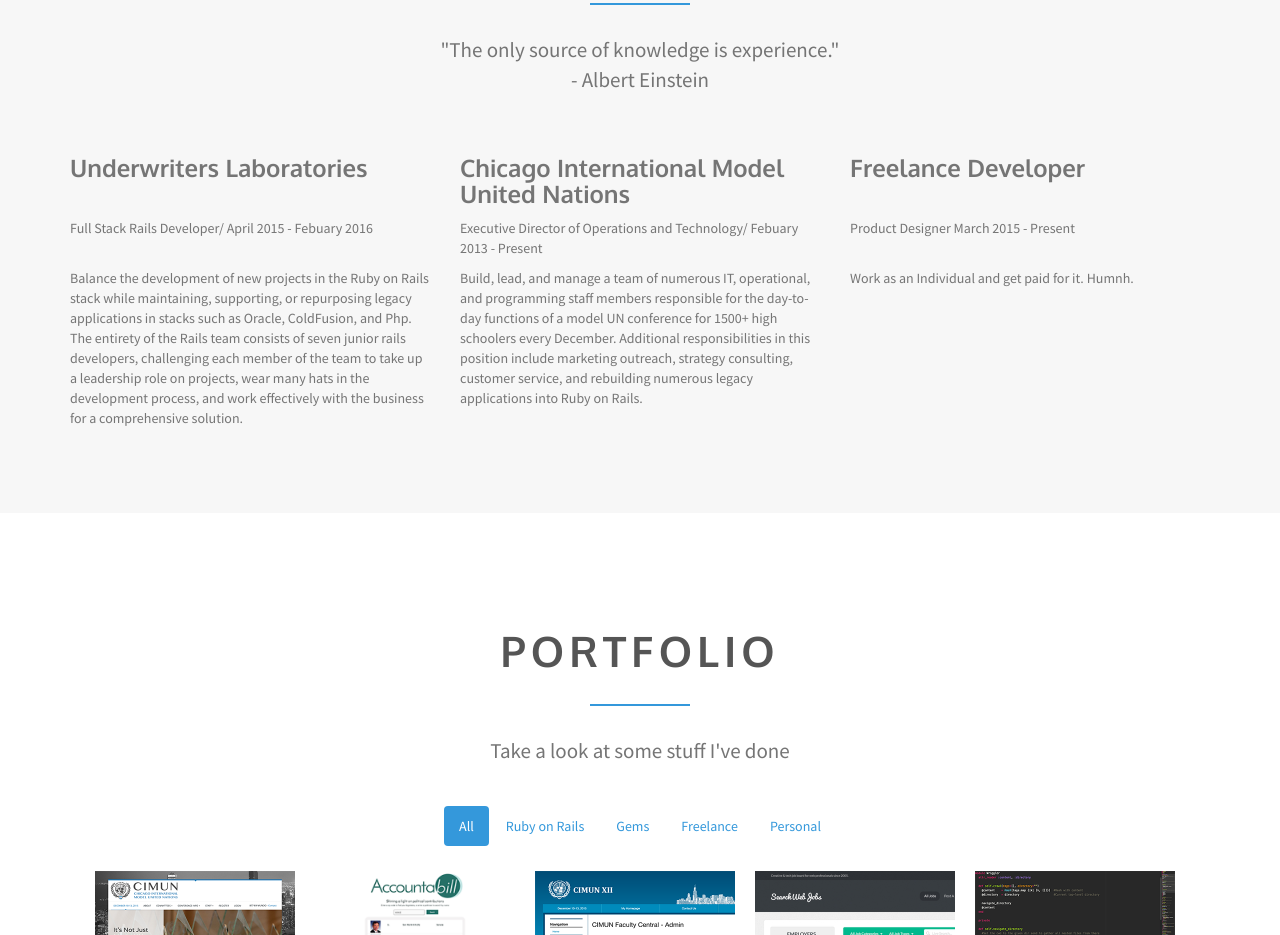
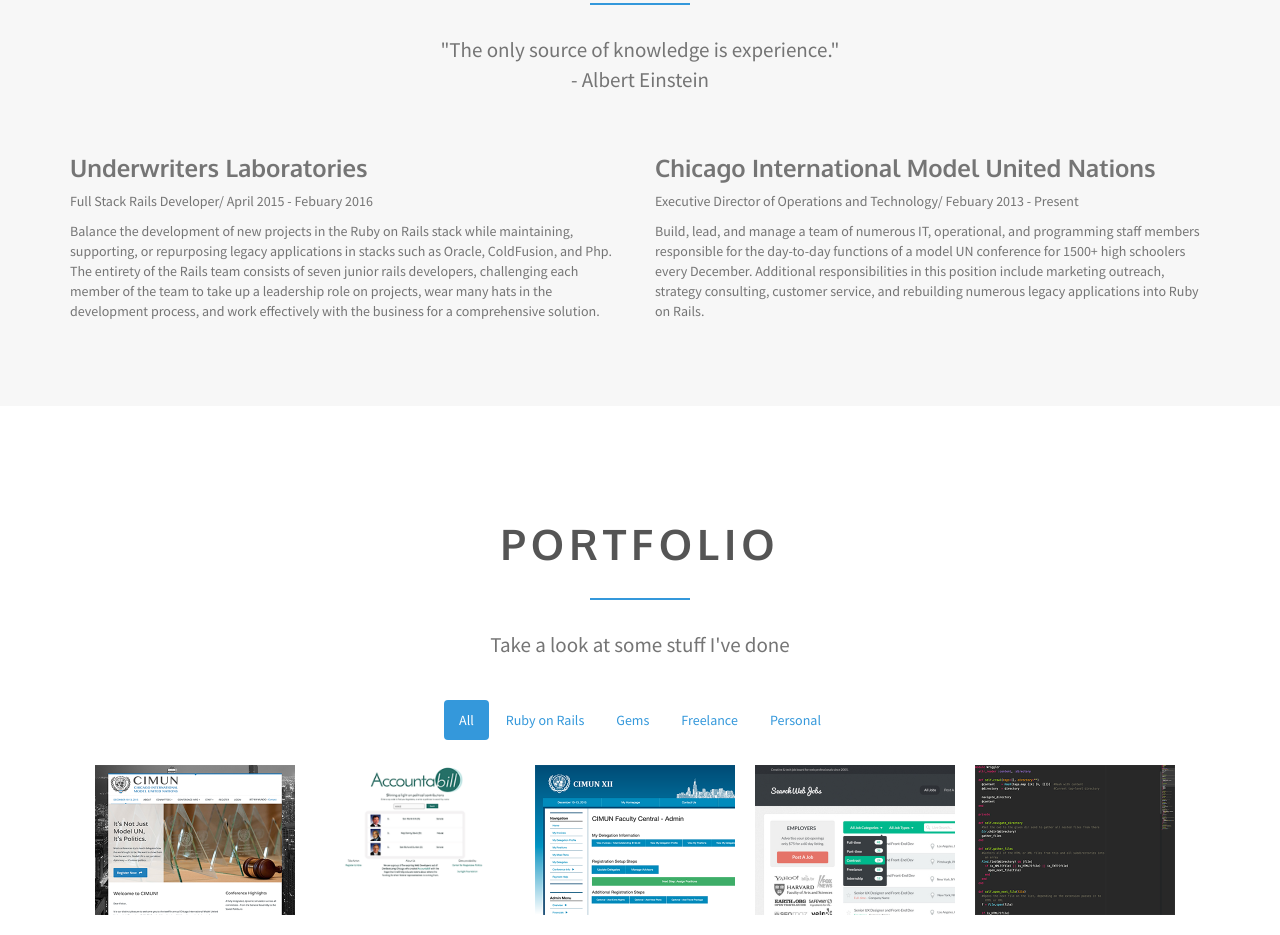
Before and after one commit to ElliottAYoung/ElliottAYoung.github.io, a plain HTML site: page index.html in a window 1280 px wide. Shown: the part 2211-3146 px from the top of the page. Drawn offline with Linux system fonts and the light colour scheme.

Commit message:
fix up resume - cut index down to 2 columns

```diff
--- a/index.html
+++ b/index.html
@@ -171,31 +171,22 @@
                 <p class="section-subtitle">"The only source of knowledge is experience."<br>- Albert Einstein</p>
             </header>
             <div class="row">
-                <div class="col-md-4">
+                <div class="col-md-6">
                     <article class="experience">
                         <header>
-                            <h3>Underwriters Laboratories<br>&nbsp;</h3>
-                            <p>Full Stack Rails Developer/ April 2015 - Febuary 2016<br>&nbsp;</p>
+                            <h3>Underwriters Laboratories</h3>
+                            <p>Full Stack Rails Developer/ April 2015 - Febuary 2016</p>
                         </header>
                         <p>Balance the development of new projects in the Ruby on Rails stack while maintaining, supporting, or repurposing legacy applications in stacks such as Oracle, ColdFusion, and Php. The entirety of the Rails team consists of seven junior rails developers, challenging each member of the team to take up a leadership role on projects, wear many hats in the development process, and work effectively with the business for a comprehensive solution.</p>
                     </article>
                 </div>
-                <div class="col-md-4">
+                <div class="col-md-6">
                     <article class="experience">
                         <header>
                             <h3>Chicago International Model United Nations</h3>
                             <p>Executive Director of Operations and Technology/ Febuary 2013 - Present</p>
                         </header>
                         <p>Build, lead, and manage a team of numerous IT, operational, and programming staff members responsible for the day-to-day functions of a model UN conference for 1500+ high schoolers every December. Additional responsibilities in this position include marketing outreach, strategy consulting, customer service, and rebuilding numerous legacy applications into Ruby on Rails. </p>
-                    </article>
-                </div>
-                <div class="col-md-4">
-                    <article class="experience">
-                        <header>
-                            <h3>Freelance Developer<br>&nbsp;</h3>
-                            <p>Product Designer March 2015 - Present<br>&nbsp;</p>
-                        </header>
-                        <p>Work as an Individual and get paid for it. Humnh.</p>
                     </article>
                 </div>
             </div>
```
Also changed, not shown: 2 other files.
